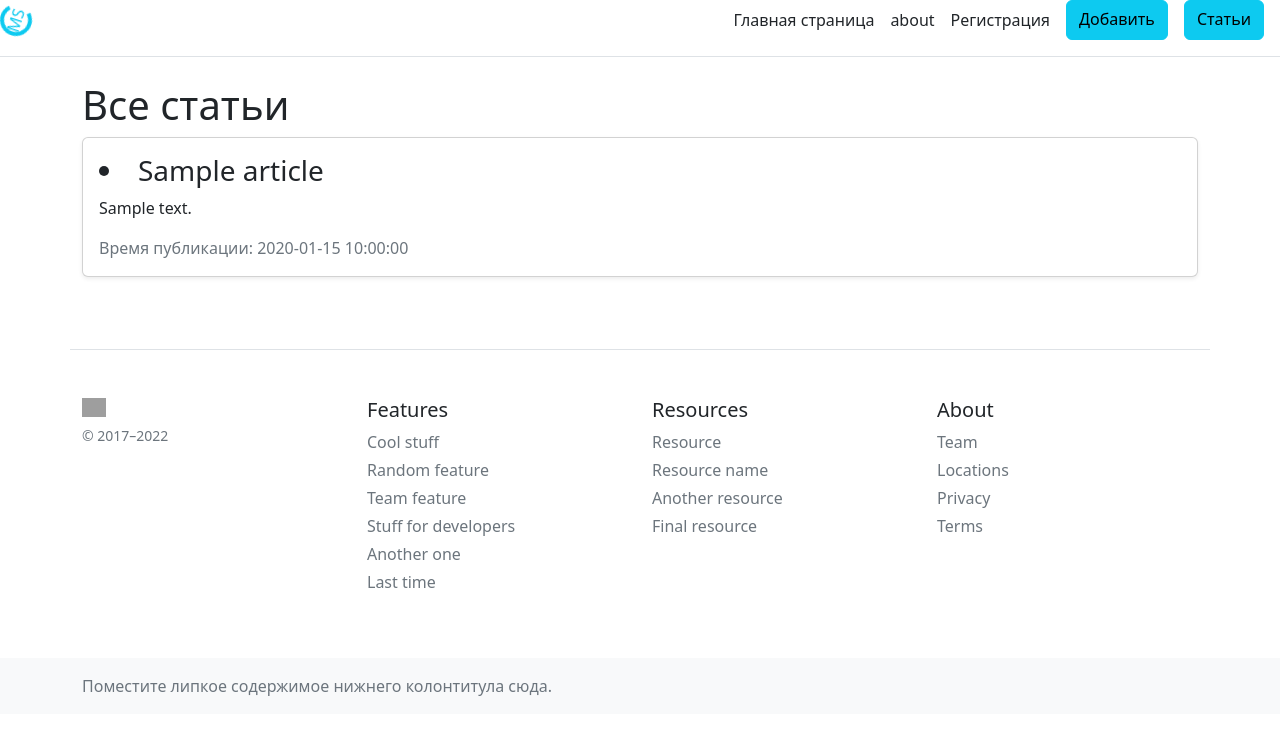
After one commit to Sergey-Malets/FlaskBlog, a Flask app: page /posts in a window 1280 px wide. The commit adds this page. Shown: the top 735 px of the page. Run offline with Flask 2, Linux system fonts and the light colour scheme; tables that the repository leaves empty hold one stand-in row (values such as "Sample post"); grey boxes are pictures that could not be loaded.

Commit message:
hw: my html template - posts

```diff
--- a/app.py
+++ b/app.py
@@ -63,6 +63,29 @@ def index():
 def about():
     return render_template('about.html')
 
+@app.route('/create_article', methods=['POST', 'GET'])
+def create_article():
+    if request.method == "POST":
+        title = request.form['title']
+        intro = request.form['intro']
+        text = request.form['text']
+
+
+        article = Article(title=title, intro=intro, text=text)
+        try:
+            db.session.add(article)
+            db.session.commit()
+            return redirect('/')
+        except:
+            return 'При добавлении статьи произошла ошибка'
+    else:
+        return render_template('create_article.html')
+
+@app.route('/posts')
+def posts():
+    articles = Article.query.order_by(Article.date).all()
+    return render_template('posts.html', articles=articles)
+
 
 @app.route('/my_template')
 def my_template():
--- a/templates/base.html
+++ b/templates/base.html
@@ -5,8 +5,8 @@
     <meta name="viewport"
           content="width=device-width, user-scalable=no, initial-scale=1.0, maximum-scale=1.0, minimum-scale=1.0">
     <meta http-equiv="X-UA-Compatible" content="ie=edge">
-    <link rel="stylesheet" href="{{ url_for('static', filename='css/bootstrap.css') }}">
-<!--    <link rel="stylesheet" href="https://cdn.jsdelivr.net/npm/bootstrap@5.2.0/dist/css/bootstrap.min.css">-->
+<!--    <link rel="stylesheet" href="{{ url_for('static', filename='css/bootstrap.css') }}">-->
+    <link rel="stylesheet" href="https://cdn.jsdelivr.net/npm/bootstrap@5.2.0/dist/css/bootstrap.min.css">
     <title>{% block title%}{% endblock %}</title>
 
 </head>
@@ -21,8 +21,9 @@
       <nav class="d-inline-flex mt-2 mt-md-0 ms-md-auto">
         <a class="me-3 py-2 text-dark text-decoration-none" href="/">Главная страница</a>
         <a class="me-3 py-2 text-dark text-decoration-none" href="/about">about</a>
-        <a class="me-3 py-2 text-dark text-decoration-none" href="/admin">admin</a>
         <a class="me-3 py-2 text-dark text-decoration-none" href="{{ url_for('register') }}">Регистрация</a>
+        <a class="me-3 btn btn-info" href="/create_article">Добавить</a>
+        <a class="me-3 btn btn-info" href="/posts">Статьи</a>
 
       </nav>
  </div>
--- /dev/null
+++ b/templates/posts.html
@@ -0,0 +1,26 @@
+{% extends 'base.html' %}
+{% block title%}Статьи{% endblock %}
+{% block content %}
+<div class="container">
+        <h1> Все статьи </h1>
+    {% for i in articles %}
+    <div class="col">
+          <div class="card shadow-sm">
+            <div class="card-body">
+                <h3><li class="card-text">{{ i.title }}</li></h3>
+                <p class="card-text">{{ i.text }}</p>
+                <div class="d-flex justify-content-between align-items-center">
+                    <time class="text-muted">Время публикации: {{ i.date }}</time>
+                </div>
+
+            </div>
+          </div>
+        </div><br>
+
+<!--    {{ i.intro }}-->
+
+    {% endfor %}
+</div>
+
+
+{% endblock %}
```
Also changed, not shown: templates/create_article.html (added, +15 -0 lines).
